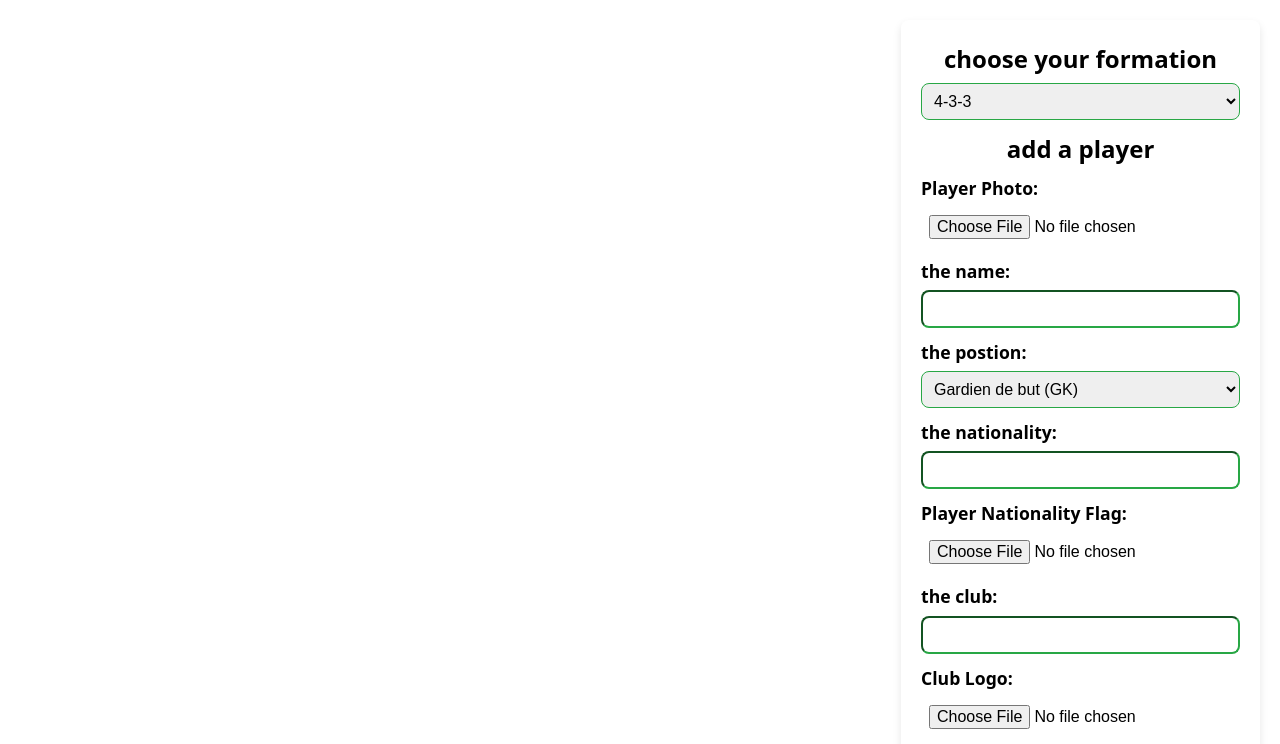
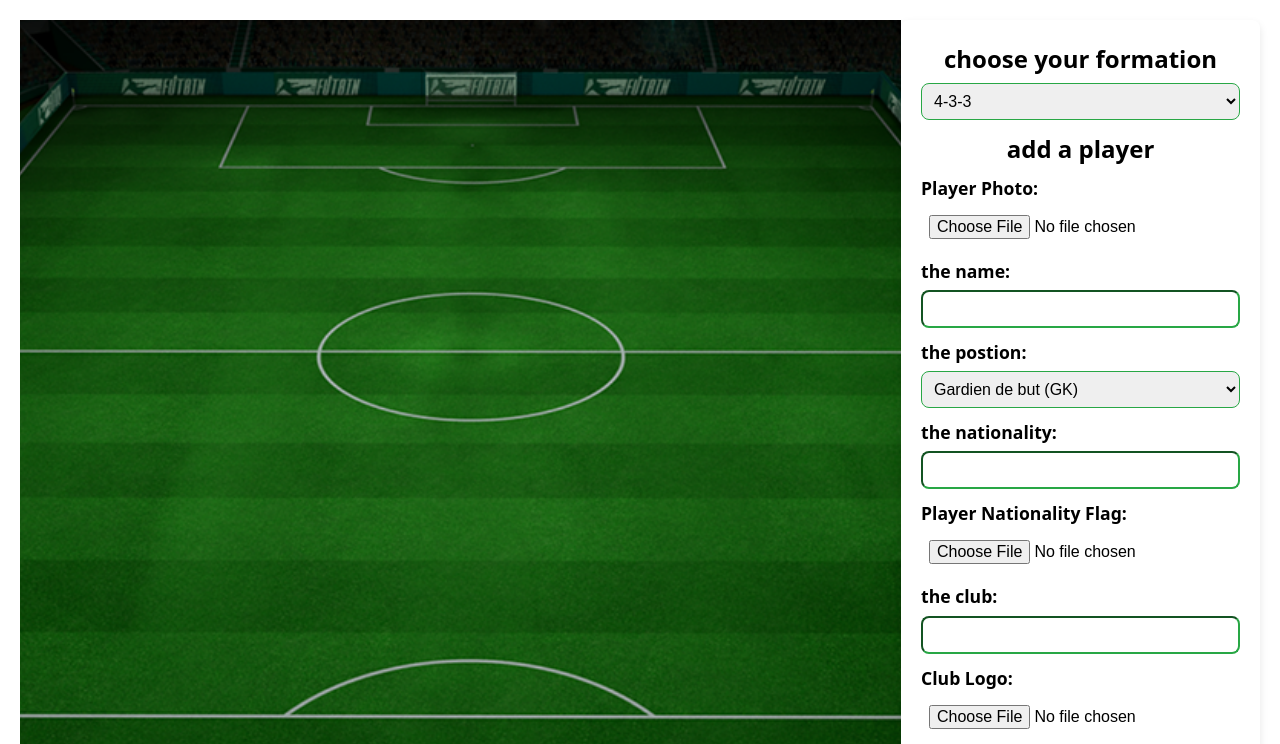
Before and after one commit to amissell/FUT-Champ-Ultimate-Team, a plain HTML site: page index.html in a window 1280 px wide. Shown: the top 744 px of the page. Drawn offline with Linux system fonts and the light colour scheme; a script that the page names is missing.

Commit message:
up date for image

```diff
--- a/index.html
+++ b/index.html
@@ -14,6 +14,11 @@
 
 <body>
     <main>
+
+
+        <div class="image-section">
+            <img src="images/stadium_background.webp" class="formation-image">
+        </div>
         <div class="form-player">
             <form id="add-player-form">
                 <h2>choose your formation</h2>
@@ -98,6 +103,13 @@
 
         </div>
     </main>
+
+    <section>
+
+
+
+
+    </section>
 </body>
 
 </html>
--- a/styles.css
+++ b/styles.css
@@ -13,7 +13,21 @@
 
 main {
   display: flex;
-    justify-content: flex-end;
+  justify-content: space-between;
+  /* height: 100 vh; */
+}
+
+
+
+
+.image-section {
+    flex: 1; /* Take up all available space on the left */
+    display: flex;
+    justify-content: center;
+    align-items: center;
+    overflow: hidden;
+    /* height: 100vh; */
+
 }
 
 .form-player {
@@ -22,6 +36,13 @@
   border-radius: 8px;
   box-shadow: 0 4px 8px rgba(0, 0, 0, 0.1);
   max-width: 500px;
+}
+
+
+.image-section img {
+    width: 100%;
+    height: 100%;
+    object-fit: cover;
   }
 
 .form-player h2 {
@@ -50,7 +71,6 @@
   padding: 8px;
   margin-bottom: 10px;
 }
-
 
 .input-group {
   display: flex;
```
Also changed, not shown: images/stadium_background.webp (added). Lines whose indentation alone changed are shown as unchanged.
